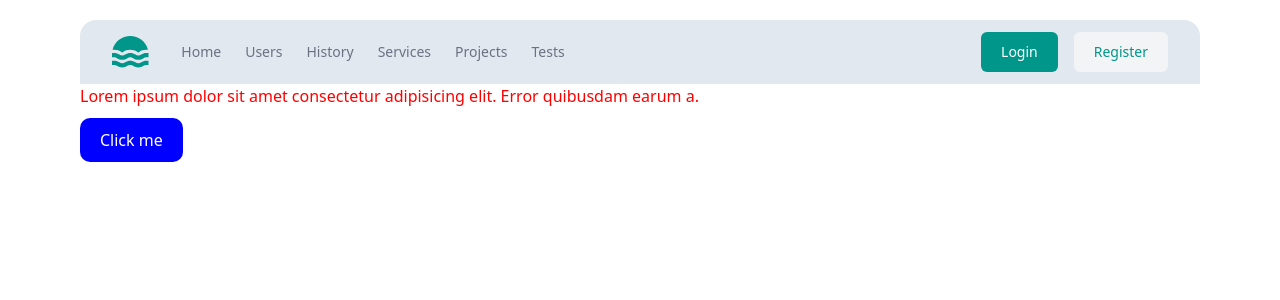
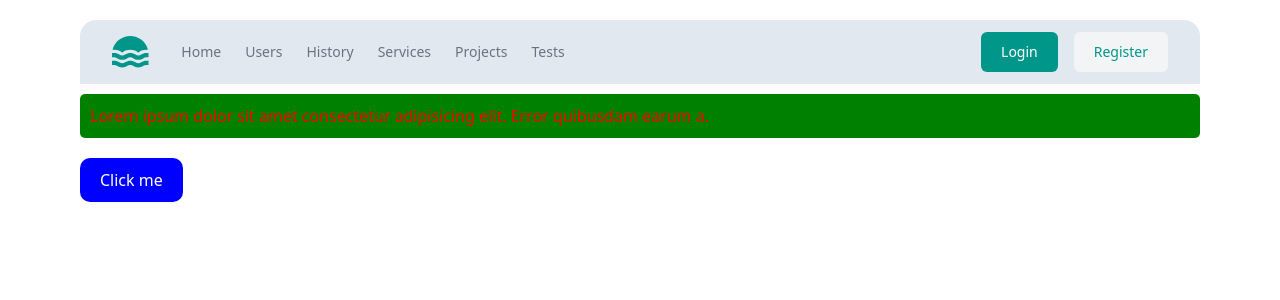
Before and after one commit to aungNyeinChan93/next_tuto_02, a Next.js app: page /tests in a window 1280 px wide. Shown: the top 300 px of the page. Built offline with nearby package versions, Linux system fonts and the light colour scheme.

Commit message:
test; use clsx with css module

```diff
--- a/app/components/tests/TestStyle.tsx
+++ b/app/components/tests/TestStyle.tsx
@@ -1,11 +1,12 @@
 import React from "react";
 import styles from "../../test.module.css";
+import clsx from "clsx";
 
 const TestStyle = () => {
   return (
     <React.Fragment>
       <section>
-        <p className={styles.red}>
+        <p className={clsx(styles.red, styles.bg_green)}>
           Lorem ipsum dolor sit amet consectetur adipisicing elit. Error
           quibusdam earum a.
         </p>
--- a/app/test.module.css
+++ b/app/test.module.css
@@ -1,5 +1,12 @@
 .red {
   color: red;
+}
+
+.bg_green {
+  background: green;
+  padding: 10px;
+  border-radius: 5px;
+  margin: 10px auto;
 }
 
 .btn {
```
Also changed, not shown: package.json (+6 -5 lines), 1 other file (tests, documents, lock files or other folders).
